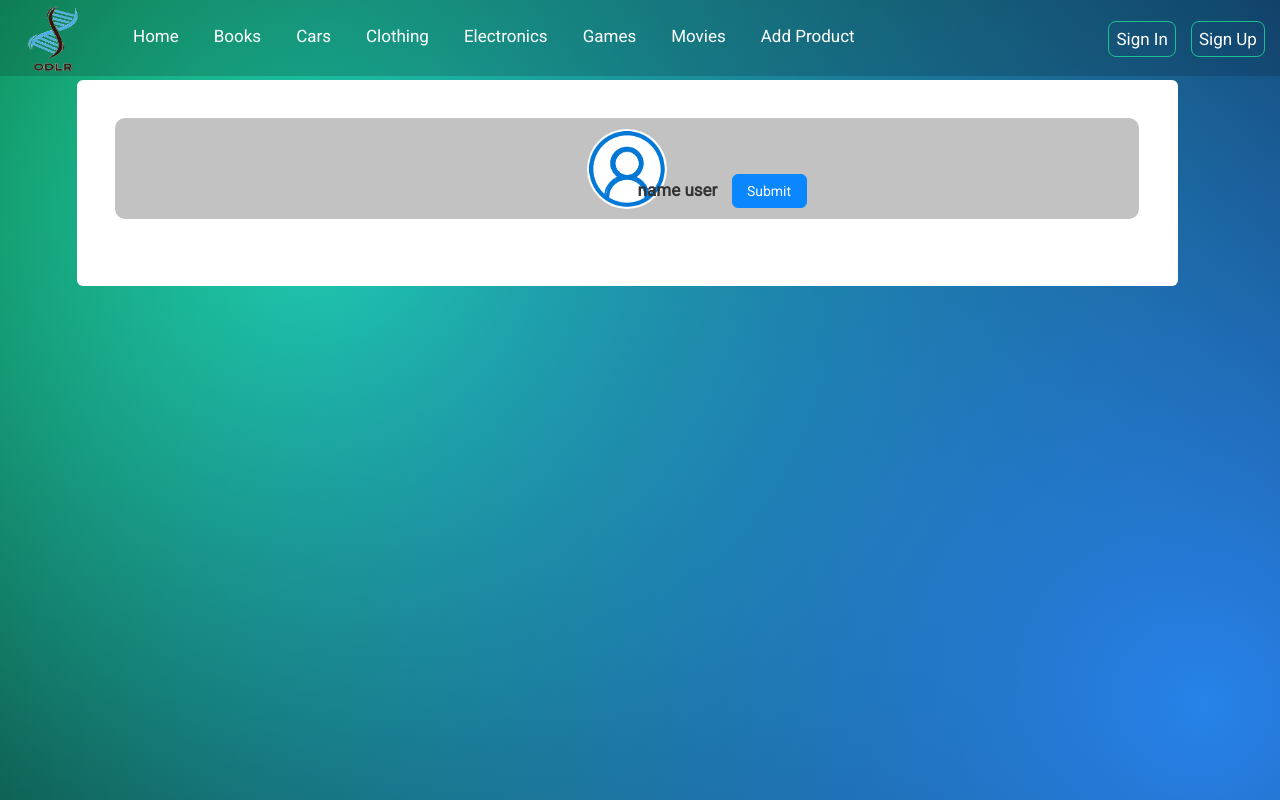
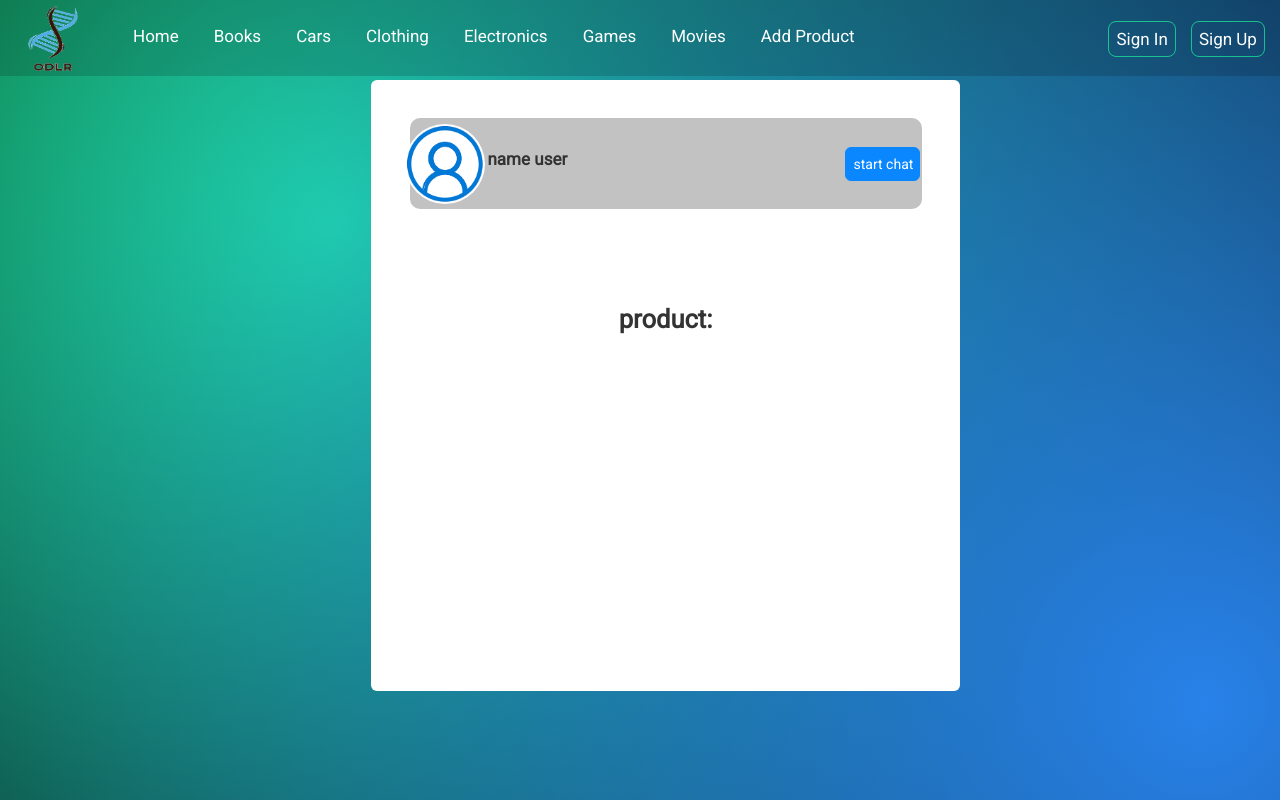
Before and after one commit to ThamerD/381-Project, a PHP site: page /pages/profile.php?email=1 in a window 1280 px wide. Run offline with PHP 8.4, Linux system fonts and the light colour scheme; data that the repository does not hold is empty.

Commit message:
this is only for abdullah

```diff
--- a/css/style_e.css
+++ b/css/style_e.css
@@ -182,21 +182,69 @@ label {
 
 /* albra start */
 
+.dw {
+    background: rgba(197, 195, 195, 0.527);
+    width: 90%;
+    text-align: left;
+    padding: 1%;
+    border-radius: 6px;
+    float: left;
+    margin: 10px;
+    word-wrap: break-word;
+    height: 85px;
+}
+
+.btnf {
+    border-radius: 6px;
+    /* border: solid 1px rgb(119, 136, 153); */
+    border: solid 1px rgb(10, 135, 255);
+    /* background: rgb(119, 136, 153); */
+    background: rgb(10, 135, 255);
+    color: white;
+    padding: 8px;
+    width: 75px;
+    margin: 10px;
+    font-size: 14px;
+    margin-right: 1%;
+    /* z-index: -1; */
+    position: relative;
+    top: -32px;
+    left: 110%;
+}
+
 .lep {
     position: relative;
-    top: -55px;
-    left: 100px;
+    top: -60px;
+    left: -27%;
     /* color: blue; */
 }
 
-.divprof {
-    margin-top: 10%;
-    margin-left: 30%;
+.dfdf {
+    position: relative;
+    top: -10%;
+    left: -44%;
+}
+
+.divfor {
+    padding: 70px;
+    margin-left: 29%;
+    margin-right: 10%;
+    padding: 3%;
+    padding-bottom: 1%;
+    text-align: center;
+    margin-top: 0%;
+    color: #333;
+    background-color: #fff;
+    border-radius: 6px;
     width: 40%;
-    height: 60%;
-    background-color: white;
-    border-radius: 10px;
-    padding: 1%;
+    /* max-height: 100vh; */
+    overflow: auto;
+    height: 70%;
+    /* max-height: 70vh; */
+    /*(New) By Aalzughibi*/
+    position: relative;
+    top: 80px;
+    font-size: 17px;
 }
 
 .divforgot {
@@ -223,7 +271,7 @@ label {
     margin: 10px;
     font-size: 14px;
     margin-right: 1%;
-    z-index: -1;
+    /* z-index: -1; */
 }
 
 .btnr:hover {
@@ -624,7 +672,7 @@ label {
 
 .message-content {
     padding: 1;
-    margin-bottom: 10px;
+    margin: 0px;
     /* background-color: #1ce799; */
     width: auto;
 }
@@ -934,8 +982,7 @@ label {
 }
 
 .catSelect {
-    font-size: 23px;
-    margin-bottom: 0.5cm;
+    font-size: 23px
 }
 
 .km {
--- a/pages/forgot_password.php
+++ b/pages/forgot_password.php
@@ -21,13 +21,13 @@
 <?php if (isset($_GET['send'])) {
         echo("<div style='padding:1%;color: rgb(7, 128, 3);border: 1px solid red;border-color: rgba(142, 243, 95, 0.322);width:80%;margin-left:10%; border-radius: 3px;background-color: rgba(142, 243, 95, 0.322);  text-align: left;''>&#10004; " . $_GET['send'] . "</div>");
     }
-    else {
-      echo  "<label style='text-align:left;'>please enter your email address to get password</label><br> <input  placeholder='&#9993;Email address' type='email' name='forgotmail' class='textr' style='height:5%;width:60%;margin-top:5%;'> <br><input type='submit' class='btne'  value='get password'  >  ";
+    if(isset($_GET['err'])) {
+      echo  "<div  style='padding:1%; color: rgb(128, 3, 3);border: 1px solid red; border-color:  rgba(243, 95, 95, 0.322);width:80%;margin-left:8%; border-radius: 3px;background-color: rgba(243, 95, 95, 0.322);  text-align: left;' role='alert'>&#10006; ".$_GET['err']."</div>";
 
 
     }
      ?>
-
+<label style="text-align:left;">please enter your email address to get password</label><br> <input  placeholder="&#9993;Email address" type="email" name="forgotmail" class="textr" style="height:5%;width:60%;margin-top:5%;"> <br><input type="submit" class="btne"  value="get password" >
 
 </form>
 
--- a/pages/profile.php
+++ b/pages/profile.php
@@ -10,7 +10,7 @@
 
 <?php  include_once "base.php";?>
 
-<div class="coBody" id="coBody">
+<div class="divfor" id="coBody">
 
 <!-- <table style="width:40%;">
 <tr>
@@ -25,18 +25,32 @@
 
 
 </table> -->
-<div id="coBody" style="background-color: rgba(98, 99, 100, 0.39);border-radius: 10px;padding:1%;">
-<img src="..\img\download.png" alt="img user"  width="80px" style="border-radius:50%;"></div>  <label class="lep"><b> name user </b>
-<!-- <form action=""> -->
-<input type="submit" class="btnr">
-
-
-
-<!-- </form> -->
+<div  style="background-color: rgba(98, 99, 100, 0.39);border-radius: 10px;height: auto;padding:1%;">
+<img src="..\img\download.png" alt="img user" class="dfdf"  width="80px" style="border-radius:50%;margin:0%;"></div> <label class="lep"><b> name user </b>
+<form action="" >
+<input type="submit" class="btnf" value="start chat">
+</form>
 
 </label>
+<h2>product:</h2>
 
+<?php
+           $conn =new mysqli('localhost', 'root', '' , '381_db');
+           $result = mysqli_query($conn,"SELECT * FROM `product` WHERE EMAIL='".$_GET['email']."'");
+           while( $row = mysqli_fetch_assoc( $result ) ){
+            echo
+            "
+            <div class = 'dw' style=' text-align: left;' >
+            <a style=' text-decoration: none;color:black;' href='product.php?ID={$row['PRODUCT_ID']}'>
+                <p>subject: {$row['PRODUCT_NAME']}</p>
+                <p>Type:{$row['CATEGORY']}  <label style='margin-left:60%;'>price:{$row['PRICE']} SAR</label></p>
 
+                </a>
+        </div>
+            ";
+          }
+           mysqlI_close($conn);
+        ?>
 
 </div>
 
```
Also changed, not shown: pages/send_email.php (+4 -4 lines).
